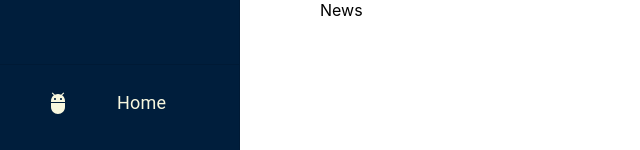
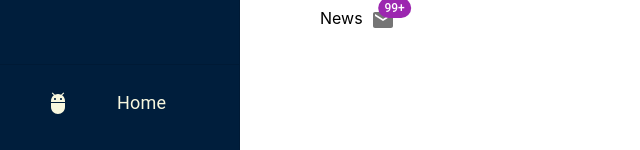
Before and after one commit to Codenotlate/MUIv5, a React (Create React App) app in the folder muiv5/: page /pathNews in a window 1280 px wide. Shown: the top 150 px of the page, without its empty margins (0-640 px from the left). Built offline with nearby package versions, Linux system fonts and the light colour scheme.

Commit message:
Added Notification Badge

```diff
--- /dev/null
+++ b/muiv5/src/components/common/NotificationMsg/NotificationMsg.js
@@ -0,0 +1,22 @@
+import React from 'react'
+import Badge from '@mui/material/Badge';
+import MailIcon from '@mui/icons-material/Mail';
+import IconButton from '@mui/material/IconButton';
+import Tooltip from '@mui/material/Tooltip';
+
+const NotificationMsg=({ badgeContent, badgeColor, iconColor }) => {
+    const hasMsgContent=`You have ${badgeContent} new messages`;
+    const noMsgContent="You don't have any new message";
+    return (
+
+        <Tooltip title={badgeContent? hasMsgContent:noMsgContent}>
+            <IconButton aria-label="Messages">
+                <Badge badgeContent={badgeContent} color={badgeColor}>
+                    <MailIcon color={iconColor} />
+                </Badge>
+            </IconButton>
+        </Tooltip>
+    )
+}
+
+export default NotificationMsg
--- a/muiv5/src/pages/News/News.js
+++ b/muiv5/src/pages/News/News.js
@@ -1,11 +1,18 @@
 import React from 'react'
 import Grid from '@mui/material/Grid';
+
+import NotificationMsg from '../../components/common/NotificationMsg/NotificationMsg';
+
 
 const News=() => {
     return (
         <Grid item xs={9}>
-            <div>News</div>
+            News
+            <NotificationMsg badgeColor="secondary" badgeContent={100} iconColor="action" />
+
+
         </Grid>
+
     )
 }
 
```
Also changed, not shown: muiv5/package.json (line endings or trailing spaces).
